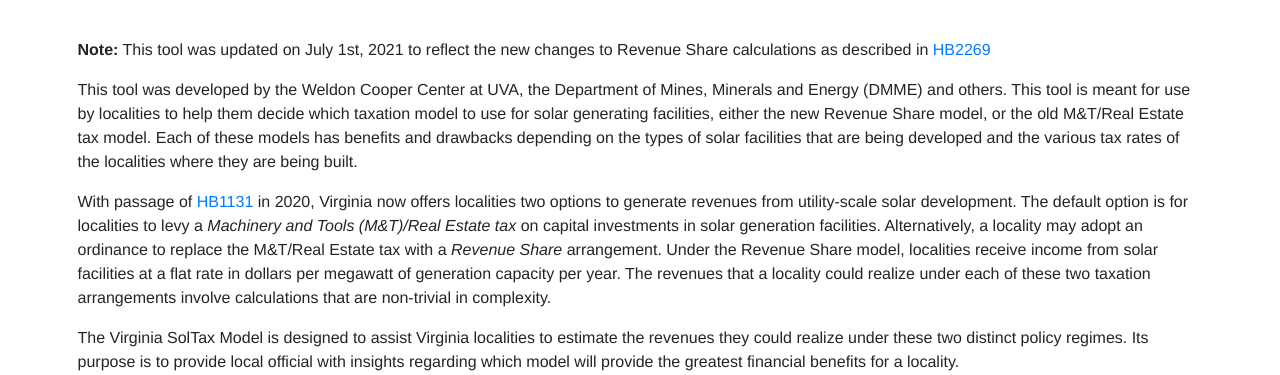
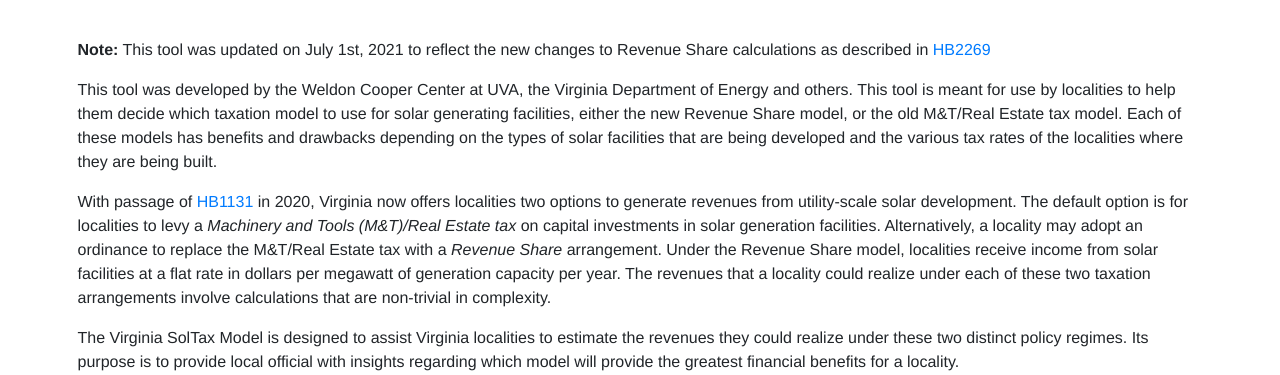
Before and after one commit to coopercenter/sol-tax-webapp, a Django app: page / in a window 1280 px wide. Shown: the part 72-447 px from the top of the page. Run offline with Django 3.2, Linux system fonts and the light colour scheme; some libraries are stand-ins or nearby versions.

Commit message:
Change DMME Reference
Changed to Virginia Department of Energy

```diff
--- a/models/templates/index.html
+++ b/models/templates/index.html
@@ -11,7 +11,7 @@ on how the use the product.-->
             <a href="https://lis.virginia.gov/cgi-bin/legp604.exe?ses=212&typ=bil&val=hb2269">HB2269</a>
         </p>
         <p>
-            This tool was developed by the Weldon Cooper Center at UVA, the Department of Mines, Minerals and Energy (DMME) and others.
+            This tool was developed by the Weldon Cooper Center at UVA, the Virginia Department of Energy and others.
             This tool is meant for use by localities to help them decide which taxation model to use for solar generating
             facilities, either the new Revenue Share model, or the old M&T/Real Estate tax model. Each of these models has benefits
             and drawbacks depending on the types of solar facilities that are being developed and the various tax rates of the
```
